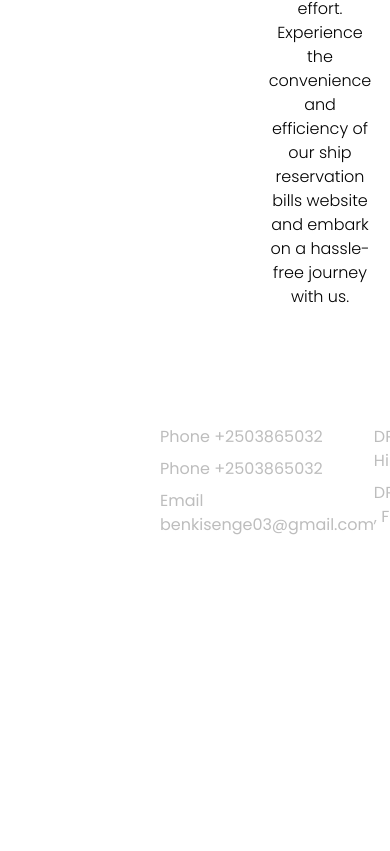
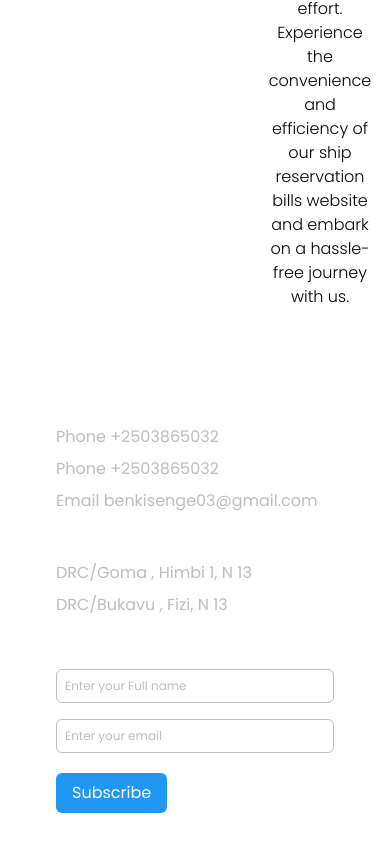
Before and after one commit to iambenkis/Bethsalel-App, a React (Create React App) app: page / in a window 390 px wide. Shown: the part 1928-2779 px from the top of the page. Before the commit the page ends 2573 px from the top, so only its background shows below. Built offline with nearby package versions, Linux system fonts and the light colour scheme.

Commit message:
fixed the footer margis

```diff
--- a/src/layouts/footer.jsx
+++ b/src/layouts/footer.jsx
@@ -1,7 +1,7 @@
 export const Footer = () => {
   return (
-    <footer className="px-20 py-10 bg-zinc-800 text-white" id="about">
-      <div className="px-20 flex w-full justify-between">
+    <footer className="px-10 md:px-20 py-10 md:pt-36 bg-zinc-800 text-white" id="about">
+      <div className="px-4 md:px-20 flex flex-col md:flex-row w-full justify-between">
         <div>
           <h3 className="font-bold">About</h3>
           <ul className="py-2 text-gray-400">
```
